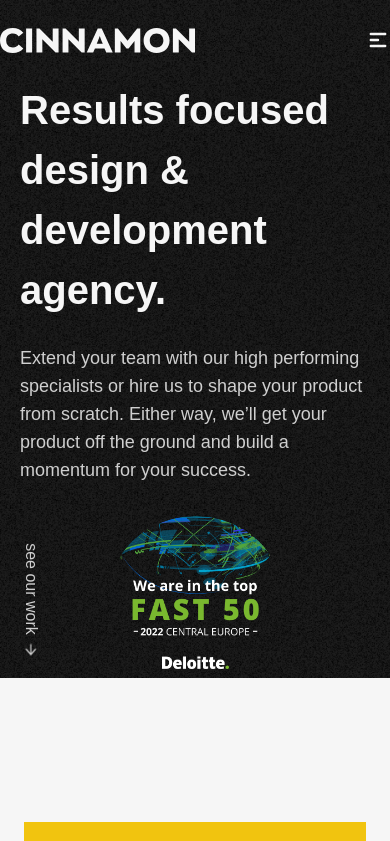
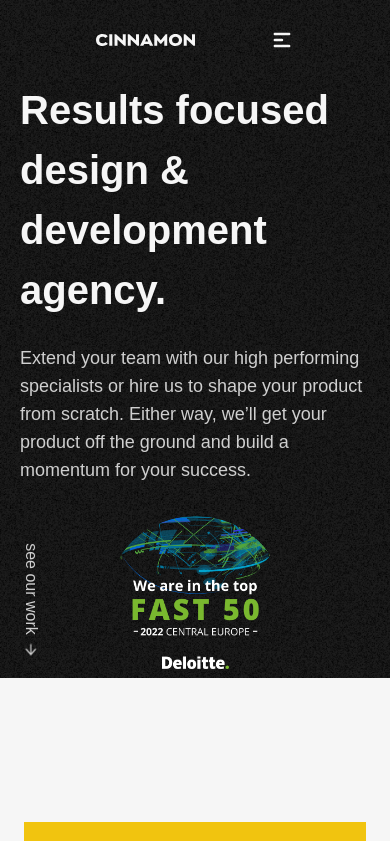
Before and after one commit to Murage-Ivy/cinnamon-clone, a React (Create React App) app: page / in a window 390 px wide. Shown: the top 841 px of the page. Built offline with nearby package versions, Linux system fonts and the light colour scheme; a web font is replaced by a local one; what tailwindcss-3d would draw is missing.

Commit message:
Finish up on header responsive

```diff
--- a/src/components/Header/Header.jsx
+++ b/src/components/Header/Header.jsx
@@ -17,7 +17,7 @@
 
     })
     return (
-        <div className='sticky p-0 top-0 z-10  w-full  flex h-20 bg-hero-pattern bg-secondary transition-all duration-200  items-center justify-between'
+        <div className='sticky p-0 top-0 z-10 px-24 w-full  flex h-20 bg-hero-pattern bg-secondary transition-all duration-200  items-center justify-between'
             style={isScrolled ? { background: 'rgba(255,255,255)', color: 'black' } : null}>
             <Logo />
             <Menu isScrolled={isScrolled} />
--- a/src/components/menu/Menu.jsx
+++ b/src/components/menu/Menu.jsx
@@ -11,7 +11,8 @@
                 {navList.map((item, index) => <li key={index} className=' relative hover:text-[#5135FF] hover:before:content-[""] hover:before:absolute hover:before:w-[5px] hover:before:h-[5px] hover:before:border-2 hover:before:border-[#5135FF] hover:before:bg-[#5135FF] hover:before:top-[100%] hover:before:left-1/2 hover:before:rounded-full transition-all  px-2'>{item}</li>)}
             </ul>
             <div className='px-4'>
-                <MdPlayArrow className=' border-2  border-white rounded-full text-4xl text-white transform transition duration-300 hover:bg-[#5135FF]  hover:scale3d-100' />
+                <MdPlayArrow className=' border-2  border-white rounded-full text-4xl text-white transform transition duration-300 hover:bg-[#5135FF]  hover:scale3d-100'
+                    style={isScrolled ? { color: 'black', borderColor: "black" } : null} />
             </div>
 
             <div className=' pl-4'>
```
